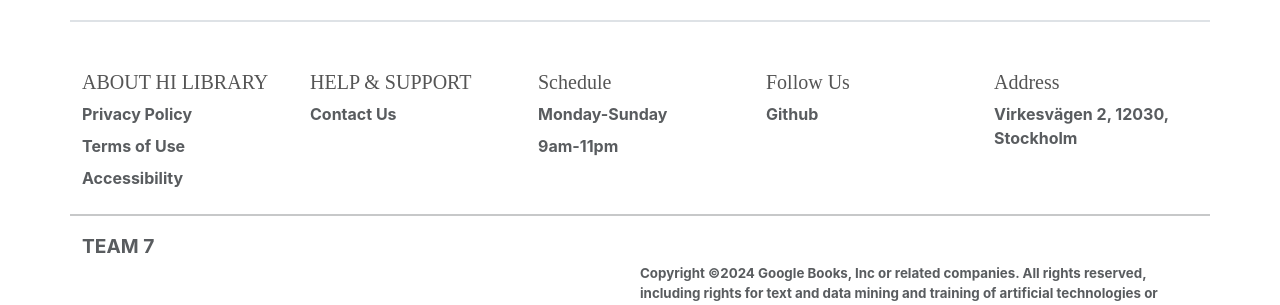
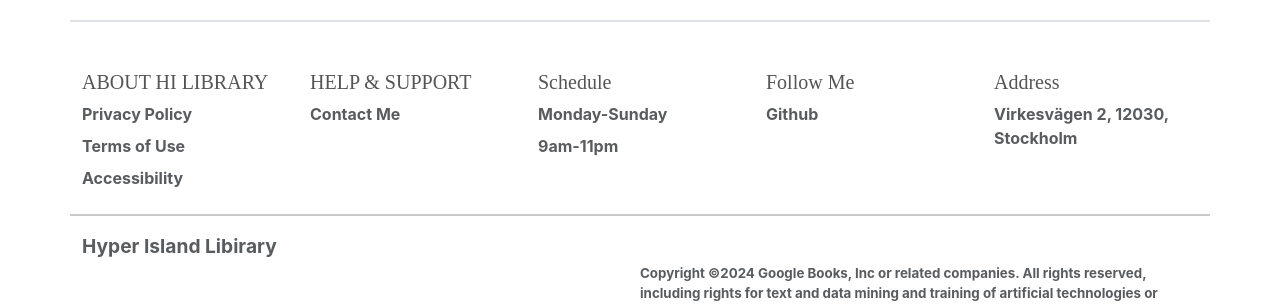
Before and after one commit to Rahmat-Khavari-Hyper-Island/Google-Book-API-3, a React (Vite) app: page / in a window 1280 px wide. Shown: the part 130-435 px from the top of the page. Built offline with nearby package versions, Linux system fonts and the light colour scheme; no server answers; a web font is replaced by a local one.

Commit message:
change footer

```diff
--- a/src/components/Footer.jsx
+++ b/src/components/Footer.jsx
@@ -46,7 +46,7 @@ const Footer = () => {
                   to='/contact'
                   className='nav-link p-0 text-body-secondary'
                 >
-                  Contact Us
+                  Contact Me
                 </Link>
               </li>
             </ul>
@@ -61,11 +61,11 @@ const Footer = () => {
             </ul>
           </div>
           <div className='col mb-3'>
-            <h5 className={textColor}>Follow Us</h5>
+            <h5 className={textColor}>Follow Me</h5>
             <ul className='nav flex-column'>
               <li className='nav-item mb-2'>
                 <a
-                  href='https://github.com/collaboration-work/team-7-react-project'
+                  href='https://github.com/Rahmat-Khavari-Hyper-Island/Google-Book-API-3'
                   className='nav-link p-0 text-body-secondary'
                 >
                   Github
@@ -85,7 +85,7 @@ const Footer = () => {
           <div className='d-flex justify-content-between w-100'>
             <div className='col mb-3'>
               <p className='text-body-secondary' style={{ fontSize: 'larger' }}>
-                TEAM 7
+                Hyper Island Libirary
               </p>
             </div>
             <div className='col mb-3'>
```
